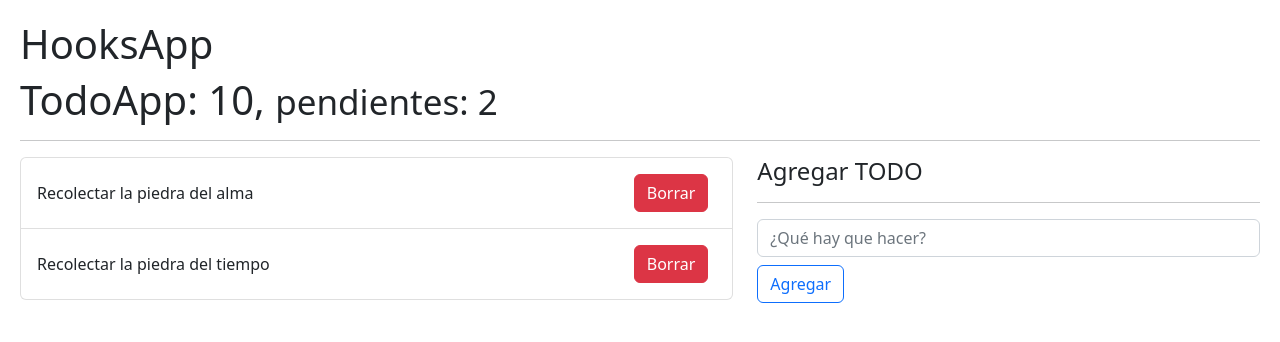
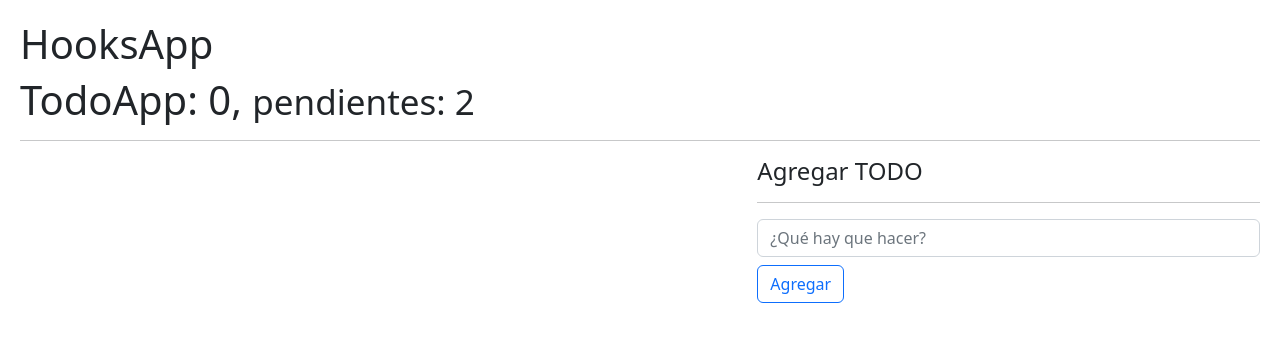
Before and after one commit to Isradeveloper/hook-app, a React (Vite) app: page / in a window 1280 px wide. Shown: the top 342 px of the page. Built offline with nearby package versions, Linux system fonts and the light colour scheme.

Commit message:
Eliminar tareas y cuenta las tareas

```diff
--- a/src/08-useReducer/TodoApp.jsx
+++ b/src/08-useReducer/TodoApp.jsx
@@ -1,28 +1,33 @@
 /* eslint-disable padded-blocks */
-import { useReducer } from 'react'
+import { useReducer, useEffect } from 'react'
 import { TodoList } from './components/TodoList'
 import { todoReducer } from './todoReducer'
 import { TodoAdd } from './components/TodoAdd'
 
 const initialState = [
-  {
-    id: new Date().getTime(),
-    description: 'Recolectar la piedra del alma',
-    done: false
-  },
+  // {
+  //   id: new Date().getTime(),
+  //   description: 'Recolectar la piedra del alma',
+  //   done: false
+  // }
 
-  {
-    id: new Date().getTime() * 3,
-    description: 'Recolectar la piedra del tiempo',
-    done: false
-  }
 ]
+
+const init = () => {
+  // eslint-disable-next-line no-undef
+  return JSON.parse(localStorage.getItem('todos')) || [] // Tomamos los valores que se encuentran en el localStorage, si no hay valores retorna un arreglo vacio
+}
 
 export const TodoApp = () => {
 
-  const [todos, dispatch] = useReducer(todoReducer, initialState)
+  const [todos, dispatch] = useReducer(todoReducer, initialState, init)
 
-  const handleNewTodo = (todo) => {
+  useEffect(() => {
+    // eslint-disable-next-line no-undef
+    localStorage.setItem('todos', JSON.stringify(todos) || '') // Cuando el arreglo de todos, cambia. Almacena el arreglo en el localStorage
+  }, [todos])
+
+  const handleNewTodo = (todo) => { // Añade un nuevo Todo
     const action = {
       type: '[TODO] Add Todo',
       payload: todo
@@ -31,15 +36,23 @@ export const TodoApp = () => {
     dispatch(action)
   }
 
+  const handleDeleleTodo = (id) => {
+
+    dispatch({
+      type: '[TODO] Remove Todo',
+      payload: id
+    })
+  }
+
   return (
     <>
-      <h1>TodoApp: 10, <small>pendientes: 2</small></h1>
+      <h1>TodoApp: {todos.length}, <small>pendientes: 2</small></h1>
       <hr />
 
       <div className='row'>
 
         <div className='col-7'>
-          <TodoList arreglo={todos} />
+          <TodoList arreglo={todos} onRemoveTodo={(id) => handleDeleleTodo(id)} />
         </div>
 
         <div className='col-5'>
--- a/src/08-useReducer/components/TodoItem.jsx
+++ b/src/08-useReducer/components/TodoItem.jsx
@@ -1,9 +1,9 @@
 
-export const TodoItem = ({ id, description, done }) => {
+export const TodoItem = ({ todo, onRemoveTodo }) => {
   return (
-    <li className='list-group-item d-flex justify-content-between align-items-center' key={id}>
-      {description}
-      <button className='btn btn-danger m-2'>Borrar</button>
+    <li className='list-group-item d-flex justify-content-between align-items-center' key={todo.id}>
+      {todo.description}
+      <button className='btn btn-danger m-2' onClick={(e) => onRemoveTodo(todo.id)}>Borrar</button>
     </li>
   )
 }
--- a/src/08-useReducer/components/TodoList.jsx
+++ b/src/08-useReducer/components/TodoList.jsx
@@ -1,12 +1,12 @@
 import { TodoItem } from './TodoItem'
 
-export const TodoList = ({ arreglo }) => {
+export const TodoList = ({ arreglo = [], onRemoveTodo }) => {
   return (
     <ul className='list-group'>
       {
         arreglo.map((objeto) => (
 
-          <TodoItem key={objeto.id} id={objeto.id} description={objeto.description} done={objeto.done} />
+          <TodoItem key={objeto.id} todo={objeto} onRemoveTodo={onRemoveTodo} />
 
         ))
       }
--- a/src/08-useReducer/todoReducer.js
+++ b/src/08-useReducer/todoReducer.js
@@ -8,6 +8,9 @@ export const todoReducer = (initialState = [], action) => {
     case '[TODO] Add Todo':
       return [...initialState, action.payload]
 
+    case '[TODO] Remove Todo':
+      return initialState.filter((todo) => (todo.id !== action.payload))
+
     default:
       return initialState
   }
```
